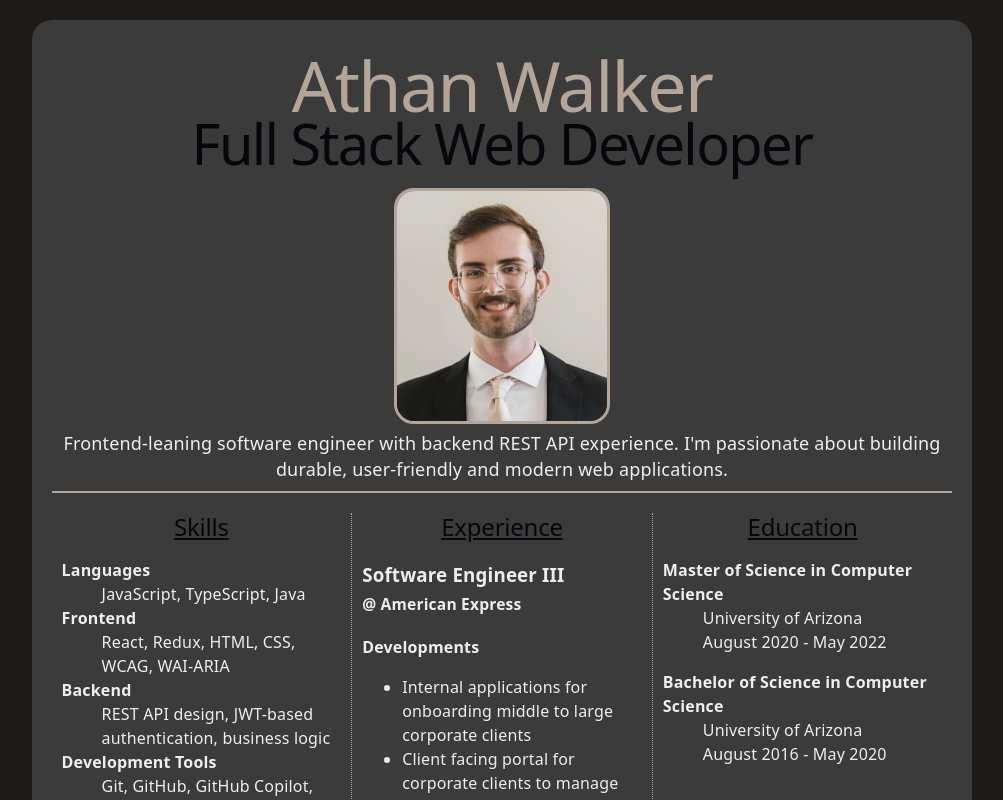
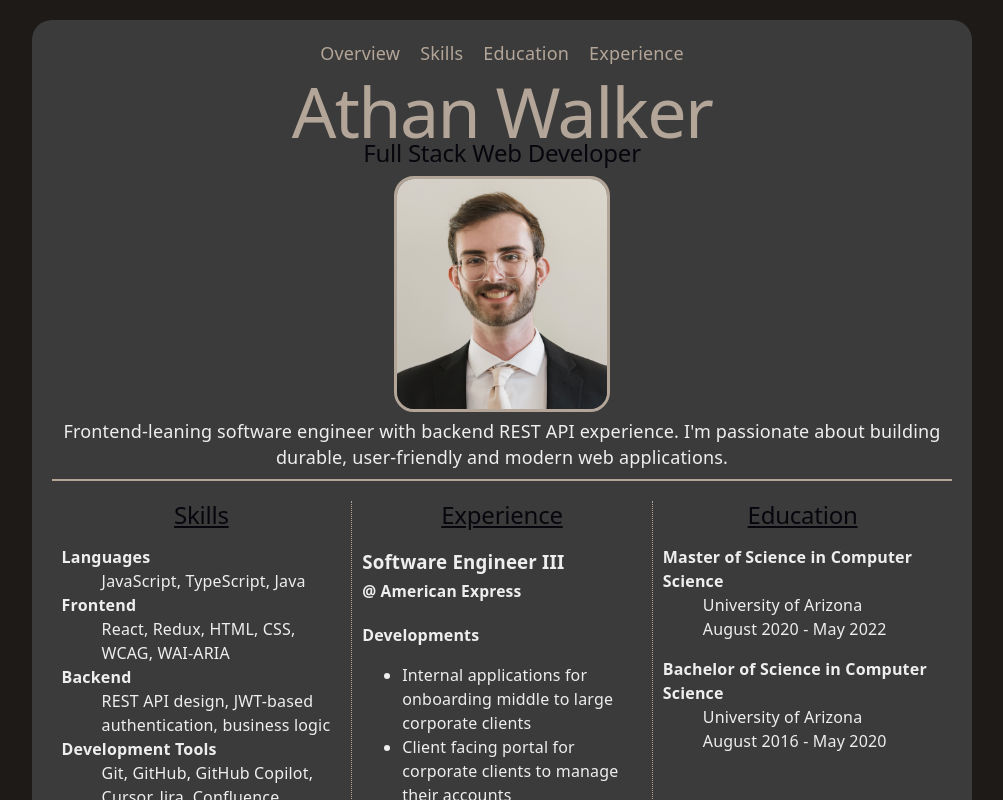
Before and after one commit to atjwa/portfolio, a React (Vite) app: page / in a window 1280 px wide. Shown: the top 800 px of the page, without its empty margins (138-1141 px from the left). Built offline with nearby package versions, Linux system fonts and the light colour scheme.

Commit message:
chore(nav): initial navigation

```diff
--- a/src/App.tsx
+++ b/src/App.tsx
@@ -5,23 +5,24 @@ import {
   Experience,
   Skills,
   Footer,
-  Highlights,
+  Overview,
 } from './pages'
 import { PageNames } from './utility/pageNames';
 import type { PageName } from './utility/pageNames';
 import type { PageProps } from './utility/propTypes';
+import { NavigationBar } from './components';
 
 function App() {
-  const [pageName, setPageName] = useState<PageName>(PageNames.Highlights);
+  const [pageName, setPageName] = useState<PageName>(PageNames.Overview);
   const pageProps: PageProps = {
     setPageName: setPageName,
   }
-  const [currentPage, setCurrentPage] = useState(<Highlights {...pageProps}/>);
+  const [currentPage, setCurrentPage] = useState(<Overview {...pageProps}/>);
 
   useEffect(() => {
     switch ( pageName ) {
-        case PageNames.Highlights:
-            setCurrentPage(<Highlights {...pageProps} />);
+        case PageNames.Overview:
+            setCurrentPage(<Overview {...pageProps} />);
             break;
         case PageNames.Skills:
             setCurrentPage(<Skills {...pageProps} />);
@@ -33,18 +34,19 @@ function App() {
             setCurrentPage(<Experience {...pageProps} />);
             break;
         default:
-            setCurrentPage(<Highlights {...pageProps} />);
+            setCurrentPage(<Overview {...pageProps} />);
     }
   }, [pageName]);
 
   return (
     <main>
+        <NavigationBar {...pageProps} />
         <h1 className="nameHeader">
             Athan Walker
         </h1>
-        <h1>
+        <h2 style={{ marginTop: '15px'}}>
             Full Stack Web Developer
-        </h1>
+        </h2>
         <img src="src/images/athan_walker.jpeg" alt="Athan Walker" width="210" height="230"/>
         <p>
             Frontend-leaning software engineer with backend REST API experience. I'm passionate about building durable, user-friendly and modern web applications.
--- /dev/null
+++ b/src/components/NavigationBar.tsx
@@ -0,0 +1,15 @@
+import type { PageProps } from "../utility/propTypes";
+import PageNames from "../utility";
+
+const NavigationBar = ({ setPageName }: PageProps) => {
+    return (
+        <nav className="navigationBar">
+            <a onClick={() => setPageName(PageNames.Overview)}>Overview</a>
+            <a onClick={() => setPageName(PageNames.Skills)}>Skills</a>
+            <a onClick={() => setPageName(PageNames.Education)}>Education</a>
+            <a onClick={() => setPageName(PageNames.Experience)}>Experience</a>
+        </nav>
+    );
+};
+
+export default NavigationBar;
--- /dev/null
+++ b/src/components/index.ts
@@ -0,0 +1 @@
+export { default as NavigationBar } from './NavigationBar'
--- a/src/pages/Highlights.tsx
+++ b/src/pages/Overview.tsx
@@ -1,7 +1,7 @@
 import PageNames from "../utility";
 import type { PageProps } from "../utility/propTypes";
 
-const Highlights = ({ setPageName }: PageProps) => {
+const Overview = ({ setPageName }: PageProps) => {
     return (
         <article className="mainArticle">
             <section className="mainSectionLeft" onClick={() => setPageName(PageNames.Skills)}>
@@ -97,4 +97,4 @@ const Highlights = ({ setPageName }: PageProps) => {
     );
 };
 
-export default Highlights;
+export default Overview;
--- a/src/pages/index.ts
+++ b/src/pages/index.ts
@@ -1,5 +1,5 @@
 export { default as Education } from './Education'
 export { default as Experience } from './Experience'
 export { default as Footer } from './Footer'
-export { default as Highlights } from './Highlights'
+export { default as Overview } from './Overview'
 export { default as Skills } from './Skills'
--- a/src/utility/pageNames.ts
+++ b/src/utility/pageNames.ts
@@ -1,7 +1,7 @@
 export const PageNames = {
     Education: 'Education',
     Experience: 'Experience',
-    Highlights: 'Highlights',
+    Overview: 'Overview',
     Skills: 'Skills',
 };
 
--- a/styles.css
+++ b/styles.css
@@ -13,9 +13,11 @@ main {
   border-radius: 20px;
   padding: 20px;
   width: 80%;
+  min-height: 93.5dvh;
   max-width: 1000px;
   margin: 0 auto;
   margin-top: 20px;
+  margin-bottom: 20px;
 }
 
 section {
@@ -31,7 +33,6 @@ hr {
 h1 {
   font-size: 32px;
   font-weight: bold;
-  margin-top: 0px;
 }
 
 h2 {
@@ -76,6 +77,13 @@ img {
   border-left: 1px dotted #b3a598;
 }
 
+.navigationBar {
+  display: flex;
+  justify-content: center;
+  gap: 20px;
+  margin-bottom: 20px;
+}
+
 .footer {
   text-align: center;
   margin-top: 20px;
```
